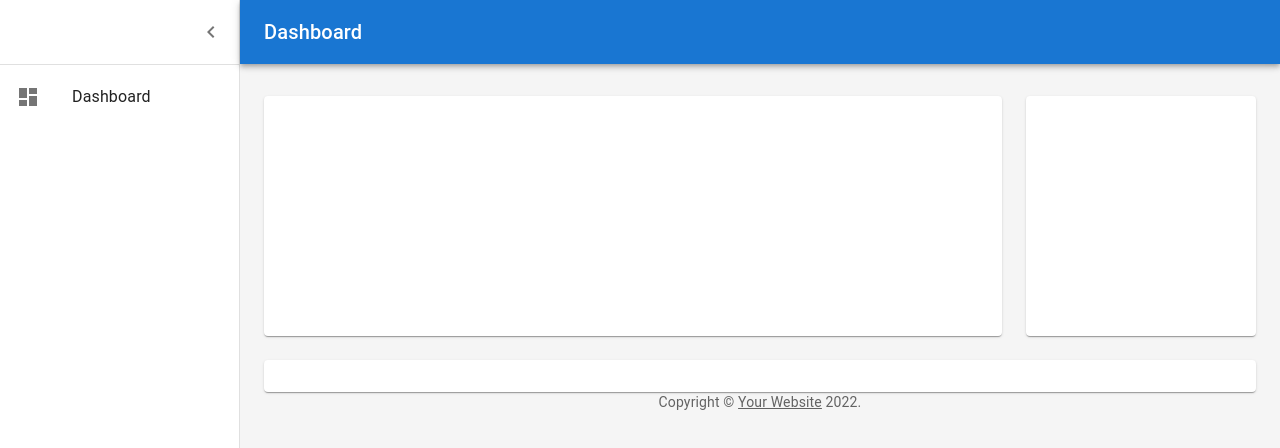
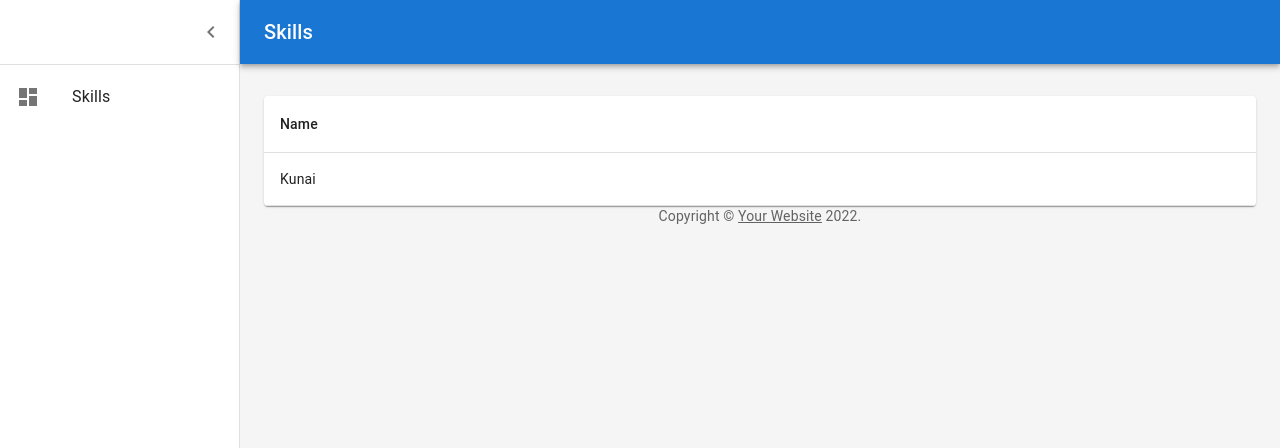
Before and after one commit to clh161/survivorio-guide, a React (Create React App) app: page / in a window 1280 px wide. Shown: the top 448 px of the page. Built offline with nearby package versions, Linux system fonts and the light colour scheme.

Commit message:
Add table

```diff
--- a/src/App.tsx
+++ b/src/App.tsx
@@ -11,7 +11,6 @@ import Divider from '@mui/material/Divider';
 import IconButton from '@mui/material/IconButton';
 import Container from '@mui/material/Container';
 import Grid from '@mui/material/Grid';
-import Paper from '@mui/material/Paper';
 import Link from '@mui/material/Link';
 import MenuIcon from '@mui/icons-material/Menu';
 import ChevronLeftIcon from '@mui/icons-material/ChevronLeft';
@@ -19,6 +18,7 @@ import ListItemButton from '@mui/material/ListItemButton/ListItemButton';
 import ListItemIcon from '@mui/material/ListItemIcon/ListItemIcon';
 import ListItemText from '@mui/material/ListItemText/ListItemText';
 import DashboardIcon from '@mui/icons-material/Dashboard';
+import Skills from './pages/Skills';
 
 function Copyright() {
   return (
@@ -120,7 +120,7 @@ export default function App() {
               noWrap
               sx={{ flexGrow: 1 }}
             >
-              Dashboard
+              Skills
             </Typography>
           </Toolbar>
         </AppBar>
@@ -144,7 +144,7 @@ export default function App() {
                 <ListItemIcon>
                   <DashboardIcon />
                 </ListItemIcon>
-                <ListItemText primary="Dashboard" />
+                <ListItemText primary="Skills" />
               </ListItemButton>
             </React.Fragment>
           </List>
@@ -165,32 +165,8 @@ export default function App() {
           <Container maxWidth="lg" sx={{ mt: 4, mb: 4 }}>
             <Grid container spacing={3}>
               {/* Chart */}
-              <Grid item xs={12} md={8} lg={9}>
-                <Paper
-                  sx={{
-                    p: 2,
-                    display: 'flex',
-                    flexDirection: 'column',
-                    height: 240,
-                  }}
-                ></Paper>
-              </Grid>
-              {/* Recent Deposits */}
-              <Grid item xs={12} md={4} lg={3}>
-                <Paper
-                  sx={{
-                    p: 2,
-                    display: 'flex',
-                    flexDirection: 'column',
-                    height: 240,
-                  }}
-                ></Paper>
-              </Grid>
-              {/* Recent Orders */}
               <Grid item xs={12}>
-                <Paper
-                  sx={{ p: 2, display: 'flex', flexDirection: 'column' }}
-                ></Paper>
+                <Skills />
               </Grid>
             </Grid>
             <Copyright />
--- a/src/pages/Skills.tsx
+++ b/src/pages/Skills.tsx
@@ -16,7 +16,9 @@ export default function Skills() {
     <TableContainer component={Paper}>
       <Table aria-label="Skill table">
         <TableHead>
-          <TableRow>{<TableCell>Name</TableCell>}</TableRow>
+          <TableRow>
+            <TableCell>Name</TableCell>
+          </TableRow>
         </TableHead>
         <TableBody>
           {skills.map((skill) => (
```
